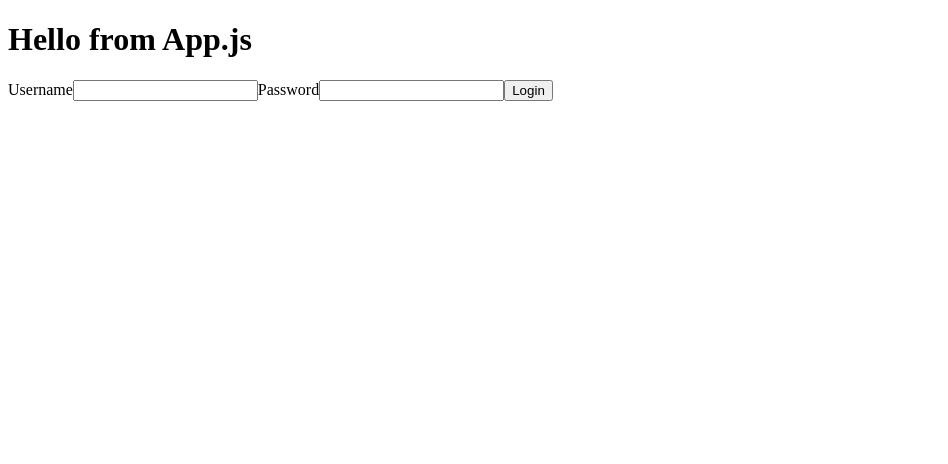
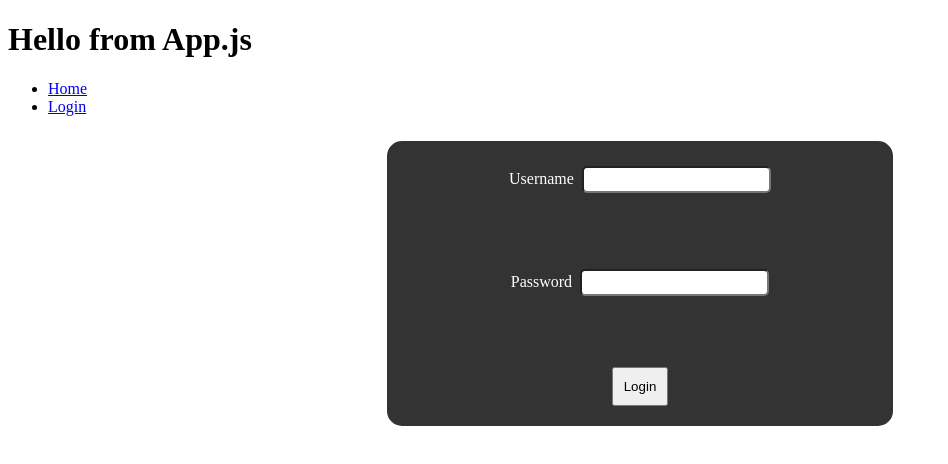
Before and after one commit to nuvallo/Front-End-A, a React (Create React App) app in the folder how-to/: page / in a window 1280 px wide. Shown: the top 464 px of the page, without its empty margins (0-948 px from the left). Built offline with nearby package versions, Linux system fonts and the light colour scheme.

Commit message:
Basic styling applied to login form

```diff
--- /dev/null
+++ b/how-to/src/components/LoginNavigation.js
@@ -0,0 +1,16 @@
+import React from "react";
+
+export const LoginNavigation = () => {
+  return (
+    <nav>
+      <ul>
+        <li>
+          <a href="/">Home</a>
+        </li>
+        <li>
+          <a href="/">Login</a>
+        </li>
+      </ul>
+    </nav>
+  );
+};
--- a/how-to/src/components/LoginPage.js
+++ b/how-to/src/components/LoginPage.js
@@ -1,4 +1,35 @@
 import React, { useState } from "react";
+import styled from "styled-components";
+import { LoginNavigation } from "./LoginNavigation";
+
+const LoginForm = styled.form`
+  background-color: ${props => props.theme.primaryColor};
+  width: 40%;
+  margin: 0 auto;
+  text-align: center;
+  border-radius: 15px;
+
+  button {
+    padding: 10px;
+    margin: 4% 0;
+    background: ${props => props.theme.secondaryColor};
+  }
+
+  div {
+    color: ${props => props.theme.fontColor};
+    margin: 5%;
+    padding: 5%;
+
+    label {
+      margin-right: 2%;
+    }
+
+    input {
+      padding: 1%;
+      border-radius: 5px;
+    }
+  }
+`;
 
 export const LoginPage = () => {
   const [cred, setCred] = useState({
@@ -16,7 +47,9 @@ export const LoginPage = () => {
   };
   return (
     <div>
-      <form onSubmit={submit}>
+      <LoginNavigation />
+      <LoginForm onSubmit={submit}>
+        <div>
           <label htmlFor="username">Username</label>
           <input
             type="text"
@@ -24,6 +57,8 @@ export const LoginPage = () => {
             name="username"
             onChange={handleChanges}
           />
+        </div>
+        <div>
           <label htmlFor="password">Password</label>
           <input
             type="password"
@@ -31,8 +66,10 @@ export const LoginPage = () => {
             name="password"
             onChange={handleChanges}
           />
+        </div>
+
         <button>Login</button>
-      </form>
+      </LoginForm>
     </div>
   );
 };
--- /dev/null
+++ b/how-to/src/components/ProtectedRoute.js
@@ -0,0 +1,5 @@
+import React from "react";
+
+export const ProtectedRoute = () => {
+  return null;
+};
--- /dev/null
+++ b/how-to/src/config/theme.js
@@ -0,0 +1,3 @@
+export const primaryColor = "#333";
+export const secondaryColor = "ccc";
+export const fontColor = "#fff";
--- a/how-to/src/index.js
+++ b/how-to/src/index.js
@@ -1,14 +1,17 @@
 import React from "react";
 import { BrowserRouter as Router } from "react-router-dom";
 import ReactDOM from "react-dom";
-
+import { ThemeProvider } from "styled-components";
+import * as theme from "./config/theme";
 import App from "./App";
 import * as serviceWorker from "./serviceWorker";
 
 ReactDOM.render(
-  <Router>
-    <App />
-  </Router>,
+  <ThemeProvider theme={theme}>
+    <Router>
+      <App />
+    </Router>
+  </ThemeProvider>,
   document.getElementById("root")
 );
 
```
Lines whose indentation alone changed are shown as unchanged.
